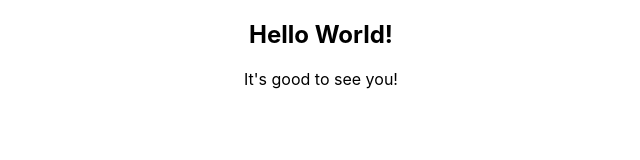
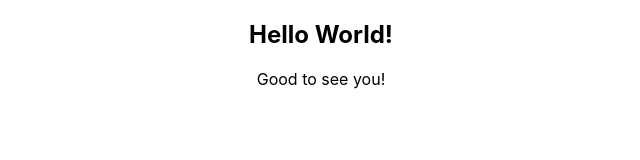
Before and after one commit to gary909/Unit-Testing, a React (Create React App) app: page / in a window 1280 px wide. Shown: the top 160 px of the page, without its empty margins (319-959 px from the left). Built offline with nearby package versions, Linux system fonts and the light colour scheme.

Commit message:
extended test

```diff
--- a/src/components/Greeting.js
+++ b/src/components/Greeting.js
@@ -2,7 +2,7 @@ const Greeting = () => {
     return (
     <div>
         <h2>Hello World!</h2>
-        <p>It's good to see you!</p>
+        <p>Good to see you!</p>
     </div>
     );
 };
```
Also changed, not shown: 1 other file (tests, documents, lock files or other folders).
